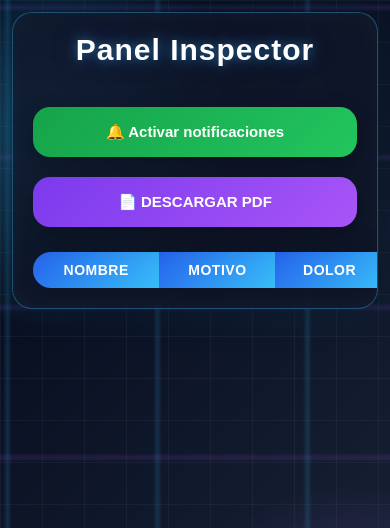
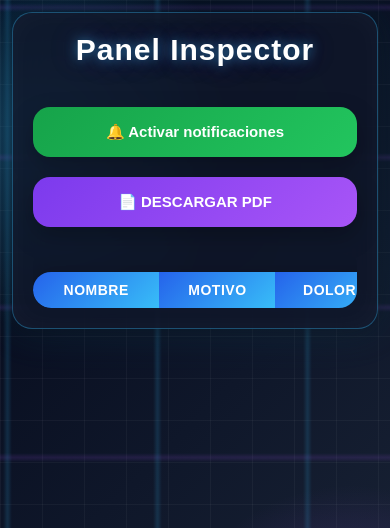
Before and after one commit to estebancabreraanimen2708com-cpu/medigo, a Flask app: page /inspector in a window 390 px wide. Shown: the top 528 px of the page. Run offline with Flask 3, Linux system fonts and the light colour scheme; data that the repository does not hold is empty.

Commit message:
Update style.css

```diff
--- a/static/style.css
+++ b/static/style.css
@@ -236,8 +236,17 @@ option{
     background:linear-gradient(135deg,#7c3aed,#a855f7);
 }
 
+.tabla-scroll{
+    width:100%;
+    overflow-x:auto;
+    margin-top:20px;
+    border-radius:18px;
+    -webkit-overflow-scrolling:touch;
+}
+
 table{
     width:100%;
+    min-width:720px;
     border-collapse:collapse;
     margin-top:25px;
     overflow:hidden;
@@ -252,6 +261,7 @@ th{
     font-size:14px;
     text-transform:uppercase;
     letter-spacing:.5px;
+    white-space:nowrap;
 }
 
 td{
@@ -260,11 +270,11 @@ td{
     text-align:center;
     border-bottom:1px solid rgba(255,255,255,.10);
     transition:.2s;
+    white-space:nowrap;
 }
 
 tr:hover td{
     background:rgba(56,189,248,.16);
-    transform:scale(1.005);
 }
 
 .aprobar,
@@ -367,7 +377,7 @@ input[type="radio"]:checked + .dolor{
     .contenedor{
         padding:20px;
         border-radius:20px;
-        overflow-x:auto;
+        overflow:hidden;
     }
 
     h1{
@@ -376,6 +386,11 @@ input[type="radio"]:checked + .dolor{
 
     .logo{
         width:145px;
+    }
+
+    .tabla-scroll{
+        overflow-x:auto;
+        -webkit-overflow-scrolling:touch;
     }
 
     table{
```
